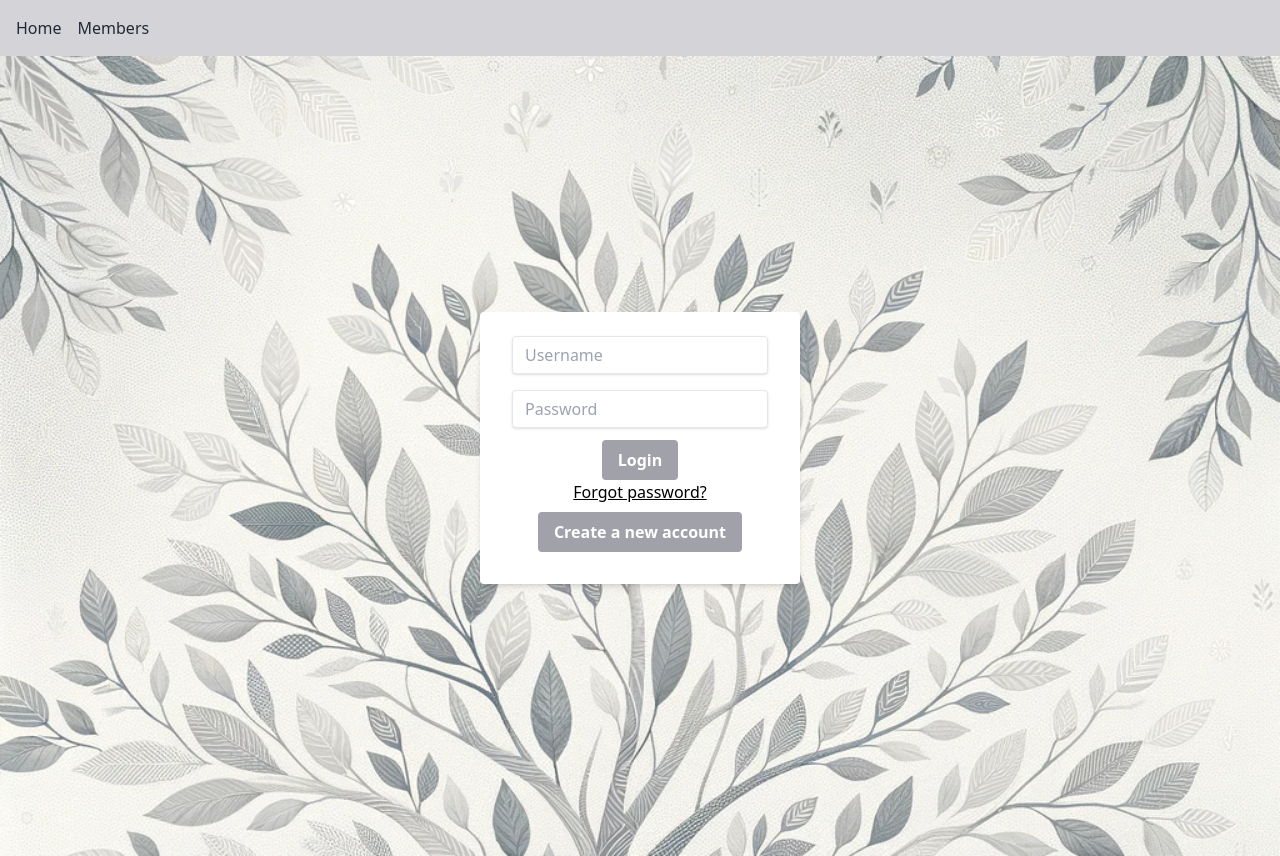
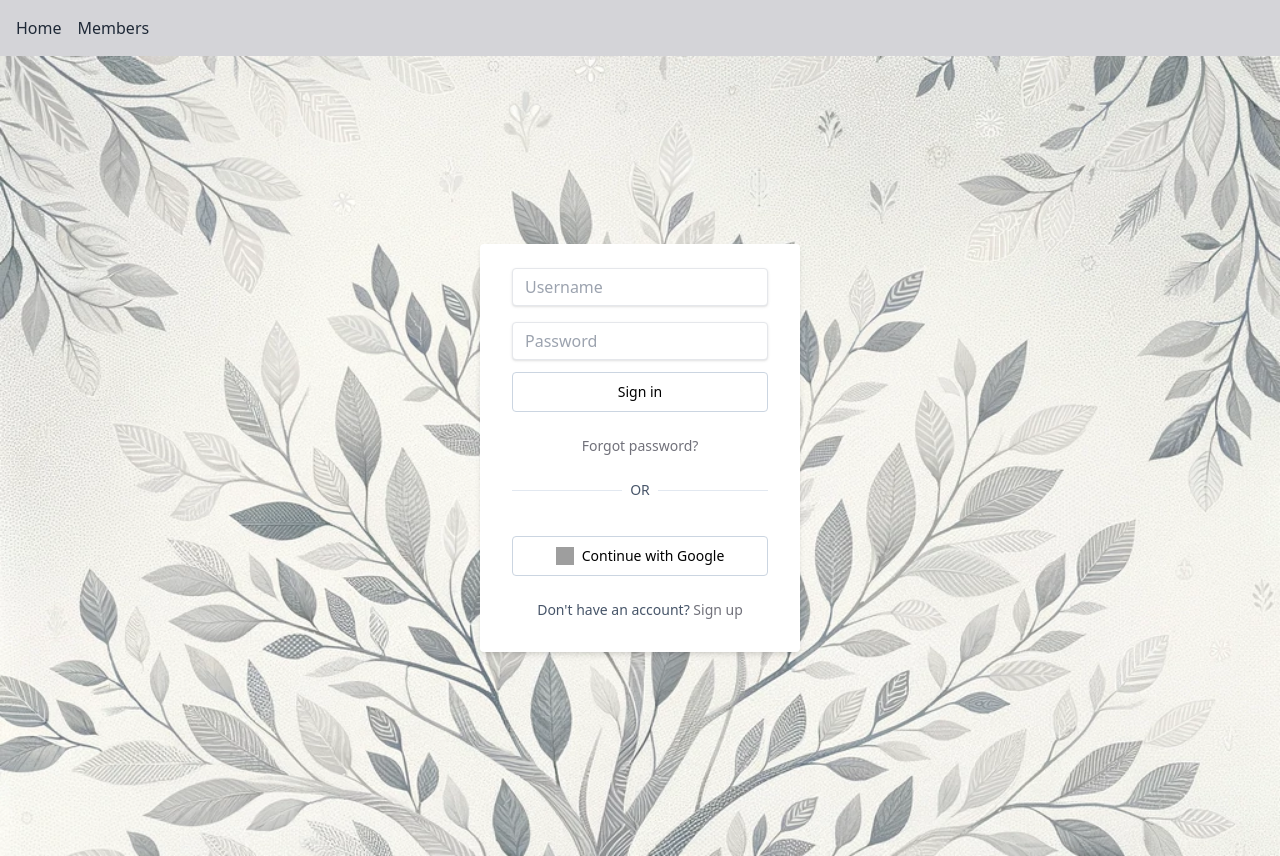
Before and after one commit to stephane-nguyen/FamilyTree, a SvelteKit app in the folder client/: page /login in a window 1280 px wide. Built offline with nearby package versions, Linux system fonts and the light colour scheme; grey boxes are pictures that could not be loaded.

Commit message:
update sign in UI

```diff
--- a/client/src/routes/login/+page.svelte
+++ b/client/src/routes/login/+page.svelte
@@ -6,8 +6,7 @@
         <form
             method="post"
             action="/login"
-            class="bg-white shadow-md rounded px-8 pt-6 pb-8 mb-4"
-        >
+            class="bg-white shadow-md rounded px-8 pt-6 pb-8 mb-4">
             <div class="mb-4">
                 <input
                     class="shadow appearance-none border rounded w-full py-2 px-3 text-gray-700
@@ -15,8 +14,10 @@
                     type="text"
                     name="user"
                     placeholder="Username"
+                    required
                 />
             </div>
+
             <div>
                 <input
                     class="shadow appearance-none border rounded w-full py-2 px-3 text-gray-700 mb-3
@@ -24,30 +25,43 @@
                     type="password"
                     name="password"
                     placeholder="Password"
+                    required
                 />
             </div>
+
             <div class="flex justify-center">
                 <button
-                    class="bg-zinc-400 hover:bg-zinc-500 text-white font-bold py-2 px-4 rounded
-                     focus:outline-none focus:shadow-outline"
-                    type="submit"
-                >
-                    Login
+                    class="inline-flex h-10 w-full items-center justify-center gap-2 rounded border border-slate-300
+                    bg-white p-2 text-sm font-medium text-black outline-none focus:ring-2 focus:ring-[#333] focus:ring-offset-1
+                    disabled:cursor-not-allowed disabled:opacity-60"
+                    type="submit">
+                    Sign in
                 </button>
             </div>
-            <div class="flex justify-center mb-2">
-                <a href="/new_account" class="underline underline-offset-1">
-                    Forgot password?
-                </a>
+
+            <div class="mt-6 text-center text-sm text-slate-600">
+                <a href="/sign-up" class="font-medium text-zinc-500">Forgot password?</a>
             </div>
-            <div class="flex justify-center">
+
+            <div class="flex w-full items-center gap-2 py-6 text-sm text-slate-600">
+                <div class="h-px w-full bg-slate-200"></div>
+                OR
+                <div class="h-px w-full bg-slate-200"></div>
+            </div>
+
+            <div class="mt-3 flex flex-col gap-2">
                 <button
-                    class="bg-zinc-400 hover:bg-zinc-500 text-white font-bold py-2 px-4 rounded
-                     focus:outline-none focus:shadow-outline"
-                    type="submit"
-                >
-                    Create a new account
+                    class="inline-flex h-10 w-full items-center justify-center gap-2 rounded border border-slate-300 bg-white p-2 text-sm font-medium text-black outline-none focus:ring-2 focus:ring-[#333] focus:ring-offset-1 disabled:cursor-not-allowed disabled:opacity-60">
+                    <img
+                        src="https://www.svgrepo.com/show/475656/google-color.svg" alt="Google"
+                        class="h-[18px] w-[18px] ">
+                    Continue with Google
                 </button>
+            </div>
+
+            <div class="mt-6 text-center text-sm text-slate-600">
+                Don't have an account?
+                <a href="/sign-up" class="font-medium text-zinc-500">Sign up</a>
             </div>
         </form>
     </div>
```
